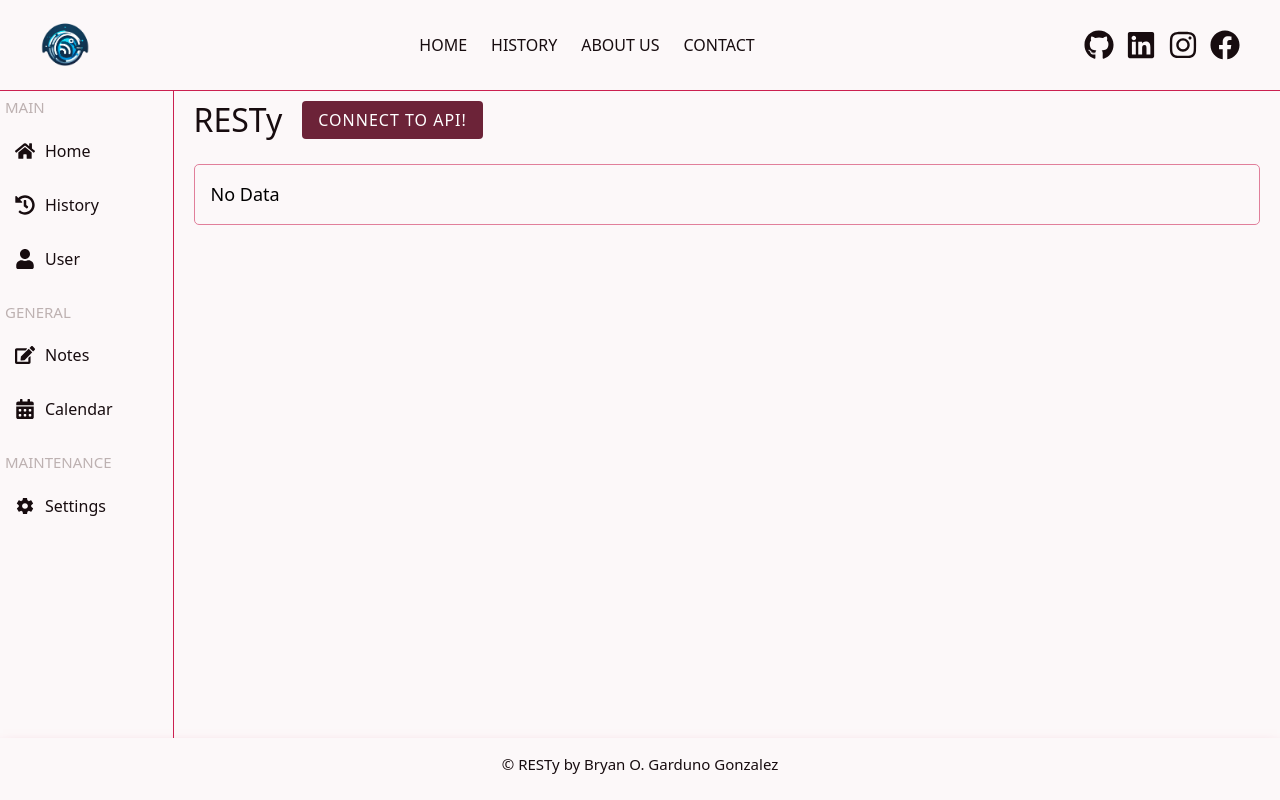
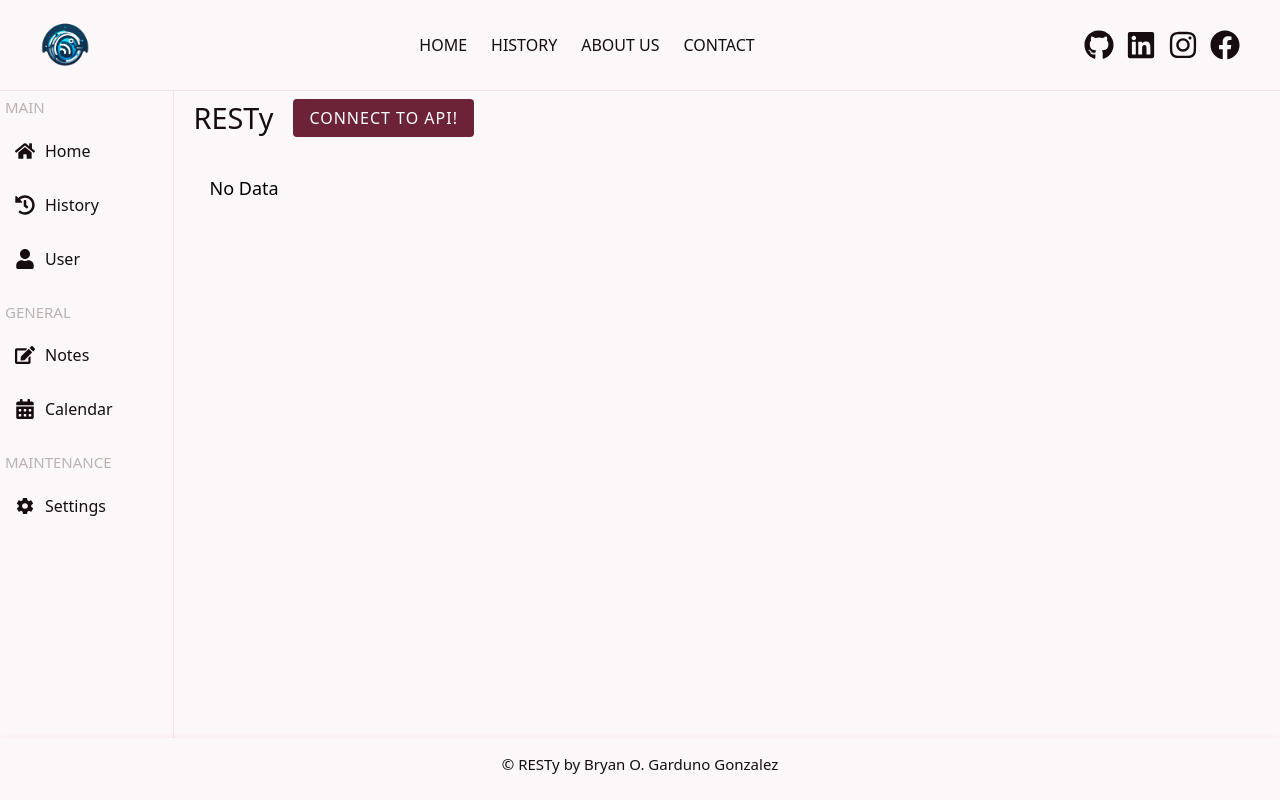
Before and after one commit to brosmar18/resty, a React (Vite) app: page / in a window 1280 px wide. Built offline with nearby package versions, Linux system fonts and the light colour scheme.

Commit message:
styles updated

```diff
--- a/src/App.scss
+++ b/src/App.scss
@@ -23,12 +23,14 @@ a {
 .containers {
   flex: 1;
   display: flex;
+  background-color: $background;
 }
 
 .menu__container {
   width: 200px;
   padding: 5px;
-  border-right: 1px solid $accent;
+  border-right: 1px solid rgba(203, 32, 80, 0.1);
+  background-color: $background;
 
   @include lg{
     width: max-content;
--- a/src/Components/Footer/Footer.scss
+++ b/src/Components/Footer/Footer.scss
@@ -5,6 +5,7 @@
   box-shadow: 0 10px 15px -3px $accent;
   width: 100%;
   padding: 15px;
+  background-color: $background;
 
   .footer__container {
     display: flex;
--- a/src/Components/Header/Header.scss
+++ b/src/Components/Header/Header.scss
@@ -2,7 +2,7 @@
 
 .header {
   grid-area: header;
-  border-bottom: 1px solid $accent;
+  border-bottom: 1px solid rgba(203, 32, 80, 0.1);
 
   .full-nav {
     display: none;
--- a/src/Components/Results/Results.scss
+++ b/src/Components/Results/Results.scss
@@ -3,11 +3,11 @@
 
 .results {
     grid-area: results;
-    border: 1px solid $secondary;
     border-radius: 5px;
     padding: 1rem;
     overflow: hidden;
     max-width: 100%;
+    background-color: $background;
 
     .results__text {
       p {
--- a/src/Components/Sidebar/Sidebar.scss
+++ b/src/Components/Sidebar/Sidebar.scss
@@ -38,5 +38,4 @@
         }
     }
 
-
 }
--- a/src/Pages/History/History.scss
+++ b/src/Pages/History/History.scss
@@ -11,7 +11,7 @@
 
   h2 {
     color: $primary;
-    font-size: 2rem;
+    font-size: 1.8rem;
   }
 
   .history-entry {
--- a/src/Pages/Home/Home.scss
+++ b/src/Pages/Home/Home.scss
@@ -8,7 +8,7 @@
     margin-bottom: 20px;
 
     h1 {
-      font-size: 2rem;
+      font-size: 1.8rem;
     }
    }
 }
```
